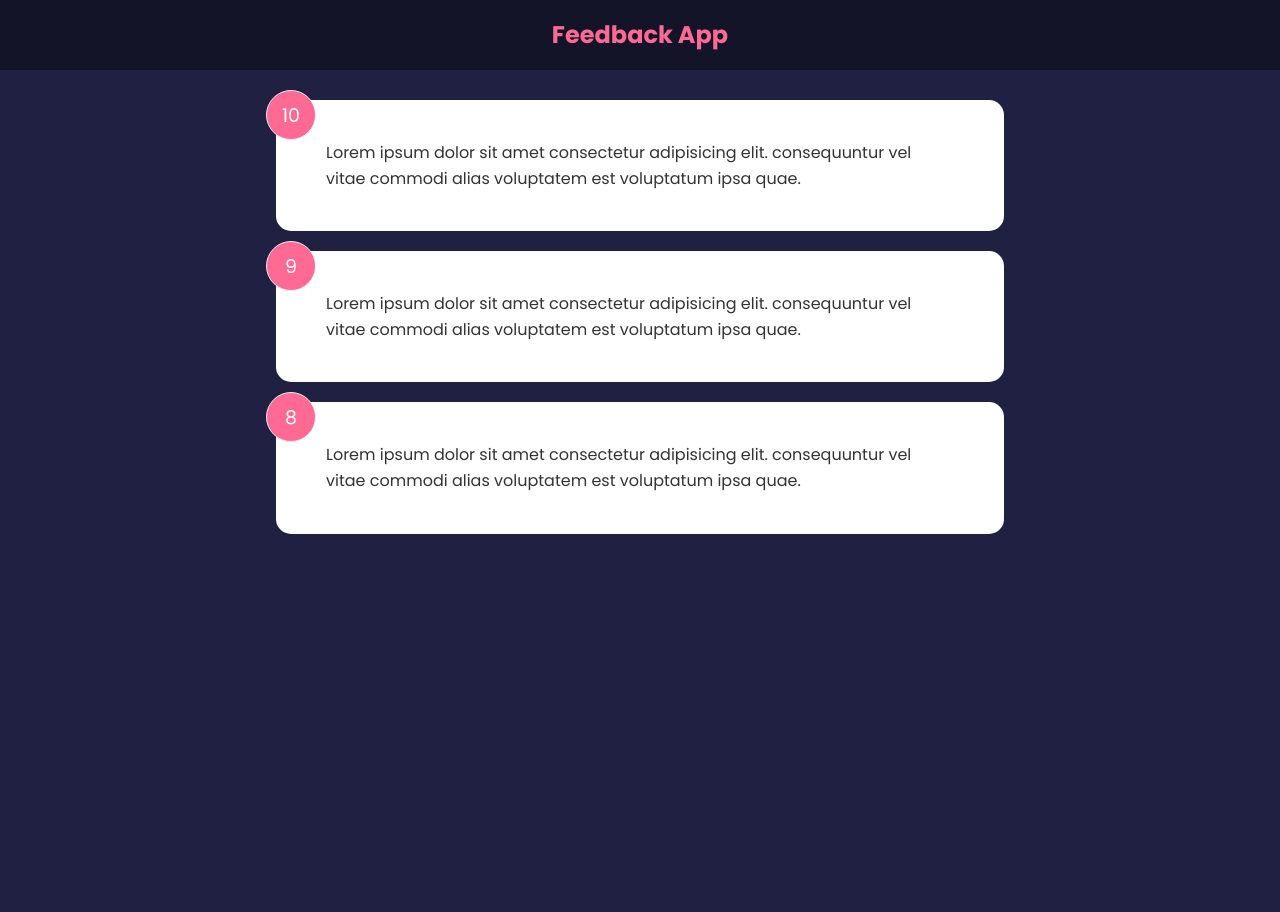
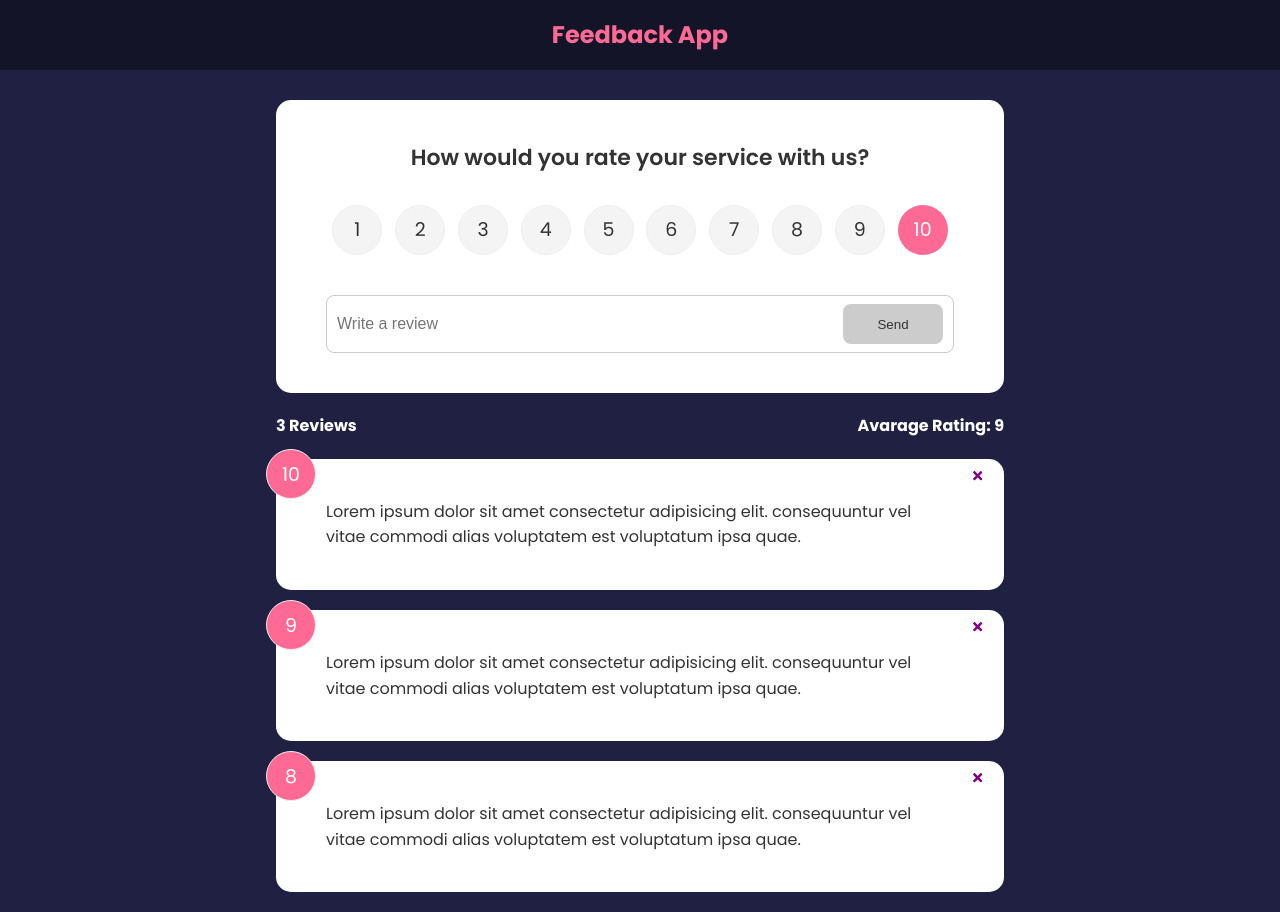
Before and after one commit to izuru775/feedback-app, a React (Create React App) app: page / in a window 1280 px wide. Before the commit the page ends 800 px from the top, so only its background shows below. Built offline with nearby package versions, Linux system fonts and the light colour scheme.

Commit message:
Feedback app completed

```diff
--- a/package.json
+++ b/package.json
@@ -6,10 +6,12 @@
     "@testing-library/jest-dom": "^5.16.1",
     "@testing-library/react": "^12.1.2",
     "@testing-library/user-event": "^13.5.0",
+    "framer-motion": "^4.1.17",
     "react": "^17.0.2",
     "react-dom": "^17.0.2",
     "react-icons": "^4.3.1",
     "react-scripts": "5.0.0",
+    "uuid": "^8.3.2",
     "web-vitals": "^2.1.3"
   },
   "scripts": {
--- a/src/App.js
+++ b/src/App.js
@@ -1,15 +1,31 @@
-import { useState } from "react";
-import Header from "./components/Header";
-import FeedbackData from "./data/FeedbackData";
-import FeedbackList from "./components/FeedbackList";
+import { useState } from 'react';
+import Header from './components/Header';
+import FeedbackData from './data/FeedbackData';
+import FeedbackList from './components/FeedbackList';
+import FeedbackStats from './components/FeedbackStats';
+import FeedbackForm from './components/FeedbackForm';
+import { v4 as uuidv4 } from 'uuid';
 
 function App() {
   const [feedback, setFeedback] = useState(FeedbackData);
+
+  const addFeedback = (newFeedback) => {
+    newFeedback.id = uuidv4(); // To generate unique id
+    setFeedback([newFeedback, ...feedback]); // Since state is immutable, you need to create a new array with newfeedback
+  };
+
+  const deleteFeedback = (id) => {
+    if (window.confirm('Are you sure you want to delete?')) {
+      setFeedback(feedback.filter((item) => item.id !== id));
+    }
+  };
   return (
     <>
       <Header />
       <div className="container">
-        <FeedbackList feedback={feedback}/>
+        <FeedbackForm handleAdd={addFeedback} />
+        <FeedbackStats feedback={feedback} />
+        <FeedbackList feedback={feedback} handleDelete={deleteFeedback} />
       </div>
     </>
   );
--- /dev/null
+++ b/src/components/FeedbackForm.jsx
@@ -0,0 +1,59 @@
+import Card from './shared/Card';
+import { useState } from 'react';
+import Button from './shared/Button';
+import RatingSelect from './RatingSelect';
+
+function FeedbackForm({handleAdd}) {
+  const [text, setText] = useState('');
+  const [rating, setRating] = useState(10);
+  const [btnDisabled, setBtnDisabled] = useState(true);
+  const [message, setMessage] = useState('');
+
+  const handleTextChange = (e) => {
+    if (text === '') {
+      setBtnDisabled(true);
+      setMessage(null);
+    } else if (text !== '' && text.trim().length <= 10) {
+      setBtnDisabled(true);
+      setMessage('Text must be at least 10 charactoers');
+    } else {
+      setBtnDisabled(false);
+      setMessage(null);
+    }
+    setText(e.target.value);
+  };
+
+  const handleSubmit = (e) => {
+    e.preventDefault();
+    if(text.trim().length>10){
+        const newFeedback={
+            text,
+            rating
+        }
+        handleAdd(newFeedback)
+        setText('')
+    }
+  };
+  return (
+    <Card>
+      <form onSubmit={handleSubmit}>
+        <h2>How would you rate your service with us?</h2>
+        <RatingSelect select={(rating) => setRating(rating)} />
+        <div className="input-group">
+          <input
+            onChange={handleTextChange}
+            type="text"
+            placeholder="Write a review"
+            value={text}
+          />
+          <Button type="submit" isDisabled={btnDisabled}>
+            Send
+          </Button>
+        </div>
+        {message && <div className="message">{message}</div>}
+      </form>
+    </Card>
+  );
+}
+
+export default FeedbackForm;
--- a/src/components/FeedbackItem.jsx
+++ b/src/components/FeedbackItem.jsx
@@ -1,19 +1,23 @@
 //rfce
-import Card from './shared/Card'
-import PropTypes from 'prop-types'
+import { FaTimes } from 'react-icons/fa';
+import Card from './shared/Card';
+import PropTypes from 'prop-types';
 
-function FeedbackItem({ item }) {
+function FeedbackItem({ item,handleDelete }) {
 
 
   return (
-    <Card >
+    <Card>
       <div className="num-display">{item.rating}</div>
+      <button onClick={()=> handleDelete(item.id)} className="close">
+          <FaTimes color='purple'/>
+      </button>
       <div className="text-display">{item.text}</div>
     </Card>
   );
 }
 
-FeedbackItem.prototype ={
-    item:PropTypes.object.isRequired
-}
+FeedbackItem.prototype = {
+  item: PropTypes.object.isRequired,
+};
 export default FeedbackItem;
--- a/src/components/FeedbackList.jsx
+++ b/src/components/FeedbackList.jsx
@@ -1,27 +1,51 @@
 import FeedbackItem from './FeedbackItem';
 import PropTypes from 'prop-types';
-
-function FeedbackList({ feedback }) {
+import { motion, AnimatePresence } from 'framer-motion';
+function FeedbackList({ feedback, handleDelete }) {
   if (!feedback || feedback.length === 0) {
     return <p>No feedbacks yet</p>;
   }
+
   return (
     <div className="feedback-list">
-      {feedback.map((item) => (
-        <FeedbackItem key={item.id} item={item} />
-      ))}
+      <AnimatePresence>
+        {feedback.map((item) => (
+          <motion.div
+            key={item.id}
+            initial={{ opacity: 0 }}
+            animate={{ opacity: 1 }}
+            exit={{ opacity: 0 }}
+          >
+            <FeedbackItem
+              key={item.id}
+              item={item}
+              handleDelete={handleDelete}
+            />
+          </motion.div>
+        ))}
+      </AnimatePresence>
     </div>
   );
+
+  // Version without the animation
+
+  // return (
+  //   <div className="feedback-list">
+  //     {feedback.map((item) => (
+  //       <FeedbackItem key={item.id} item={item} handleDelete={handleDelete} />
+  //     ))}
+  //   </div>
+  // );
 }
 
-FeedbackList.prototype ={
-  feedback:PropTypes.arrayOf(
+FeedbackList.prototype = {
+  feedback: PropTypes.arrayOf(
     PropTypes.shape({
       id: PropTypes.number.isRequired,
       rating: PropTypes.number.isRequired,
       text: PropTypes.string.isRequired,
     })
-  )
-}
+  ),
+};
 
 export default FeedbackList;
--- /dev/null
+++ b/src/components/FeedbackStats.jsx
@@ -0,0 +1,21 @@
+import PropTypes from 'prop-types'
+import React from 'react';
+
+function FeedbackStats({ feedback }) {
+    // Calculate rating avg
+    let average = feedback.reduce((acc,cur)=>{
+        return acc +cur.rating
+    },0)/feedback.length
+  average =average.toFixed(1).replace(/[.,]0$/, '')
+  return (
+    <div className="feedback-stats">
+      <h4>{feedback.length} Reviews</h4>
+      <h4>Avarage Rating: {isNaN(average)? 0:average}</h4>
+    </div>
+  );
+}
+FeedbackStats.propTypes ={
+    feedback:PropTypes.array.isRequired
+}
+
+export default FeedbackStats;
--- /dev/null
+++ b/src/components/RatingSelect.jsx
@@ -0,0 +1,126 @@
+import React from 'react';
+import { useState } from 'react';
+
+const RatingSelect = ({select}) => {
+  const [selected, setSelected] = useState(10);
+    const handleChange =(e)=>{
+        setSelected( +e.currentTarget.value)
+        select(+e.currentTarget.value)
+    }
+  return (
+    <ul className="rating">
+      <li>
+        <input
+          type="radio"
+          id="num1"
+          name="rating"
+          value="1"
+          onChange={handleChange}
+          checked={selected === 1}
+        />
+        <label htmlFor="num1">1</label>
+      </li>
+      <li>
+        <input
+          type="radio"
+          id="num2"
+          name="rating"
+          value="2"
+          onChange={handleChange}
+          checked={selected === 2}
+        />
+        <label htmlFor="num2">2</label>
+      </li>
+      <li>
+        <input
+          type="radio"
+          id="num3"
+          name="rating"
+          value="3"
+          onChange={handleChange}
+          checked={selected === 3}
+        />
+        <label htmlFor="num3">3</label>
+      </li>
+      <li>
+        <input
+          type="radio"
+          id="num4"
+          name="rating"
+          value="4"
+          onChange={handleChange}
+          checked={selected === 4}
+        />
+        <label htmlFor="num4">4</label>
+      </li>
+      <li>
+        <input
+          type="radio"
+          id="num5"
+          name="rating"
+          value="5"
+          onChange={handleChange}
+          checked={selected === 5}
+        />
+        <label htmlFor="num5">5</label>
+      </li>
+      <li>
+        <input
+          type="radio"
+          id="num6"
+          name="rating"
+          value="6"
+          onChange={handleChange}
+          checked={selected === 6}
+        />
+        <label htmlFor="num6">6</label>
+      </li>
+      <li>
+        <input
+          type="radio"
+          id="num7"
+          name="rating"
+          value="7"
+          onChange={handleChange}
+          checked={selected === 7}
+        />
+        <label htmlFor="num7">7</label>
+      </li>
+      <li>
+        <input
+          type="radio"
+          id="num8"
+          name="rating"
+          value="8"
+          onChange={handleChange}
+          checked={selected === 8}
+        />
+        <label htmlFor="num8">8</label>
+      </li>
+      <li>
+        <input
+          type="radio"
+          id="num9"
+          name="rating"
+          value="9"
+          onChange={handleChange}
+          checked={selected === 9}
+        />
+        <label htmlFor="num9">9</label>
+      </li>
+      <li>
+        <input
+          type="radio"
+          id="num10"
+          name="rating"
+          value="10"
+          onChange={handleChange}
+          checked={selected === 10}
+        />
+        <label htmlFor="num10">10</label>
+      </li>
+    </ul>
+  );
+};
+
+export default RatingSelect;
--- /dev/null
+++ b/src/components/shared/Button.jsx
@@ -0,0 +1,20 @@
+import PropTypes from 'prop-types'
+import React from 'react';
+
+function Button({children,version,type,isDisabled}) {
+  return (<button type={type} disabled={isDisabled} className={`btn btn-${version}`}>{children}</button>);
+}
+
+Button.defaultProps ={
+    version:'primary',
+    type:'button',
+    isDisabled:false
+}
+
+Button.propTypes ={
+    children:PropTypes.node.isRequired,
+    version:PropTypes.string,
+    type:PropTypes.string,
+    isDisabled:PropTypes.bool,
+}
+export default Button;
```
Also changed, not shown: 1 other file (tests, documents, lock files or other folders).
